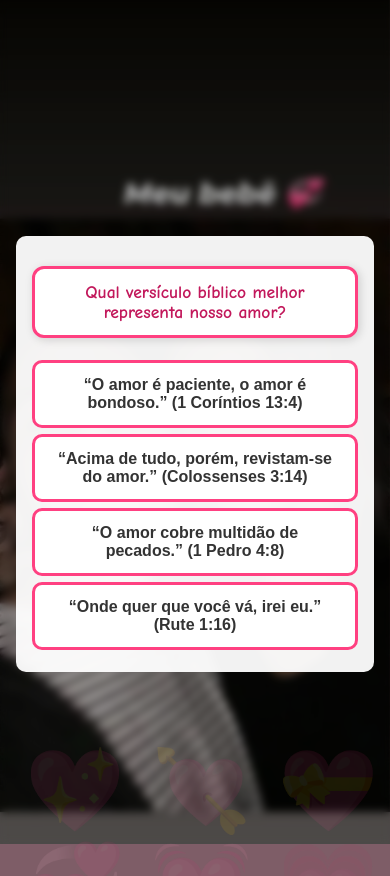
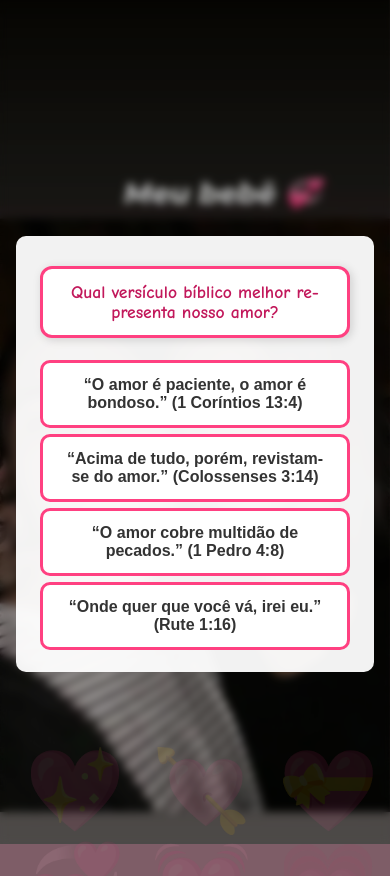
Before and after one commit to Vand1010/Quiz, a plain HTML site: page quiz.html in a window 390 px wide. Drawn offline with Linux system fonts and the light colour scheme.

Commit message:
Add files via upload

```diff
--- a/quiz.html
+++ b/quiz.html
@@ -2,7 +2,7 @@
 <html lang="pt-BR">
 <head>
   <meta charset="UTF-8" />
-  <meta name="viewport" content="width=device-width, initial-scale=1" />
+  <meta name="viewport" content="width=device-width, initial-scale=1.0" />
   <title>Quiz + Presente Interativo 💞</title>
   <link rel="stylesheet" href="style.css" />
 </head>
@@ -21,8 +21,17 @@
     <!-- Mensagem do presente -->
     <div id="cardMessage" class="card hidden">
       <p>Você arrasou no quiz, meu amor! 💘<br>
-         Que nosso amor continue crescendo em graça e alegria. <br>
-         Feliz Dia dos Namorados! 💑✨
+Cada resposta sua só confirmou o quanto você me conhece e o quanto somos ligados pelo coração.
+Que privilégio é viver esse amor ao seu lado!
+<br><br>
+A Bíblia diz:
+"O amor é paciente, o amor é bondoso. Não inveja, não se vangloria, não se orgulha.
+Tudo sofre, tudo crê, tudo espera, tudo suporta. O amor jamais acaba." = 1 Coríntios 13:4,7-8
+<br><br>
+E é assim que quero seguir com você: com paciência, bondade, fé e alegria.
+Que Deus continue abençoando nossa união com carinho, cumplicidade e muitos momentos felizes!
+<br><br>
+Feliz Dia dos Namorados, minha bênção! 💑✨
       </p>
     </div>
   </div>
--- a/quiz.js
+++ b/quiz.js
@@ -87,7 +87,37 @@ const quizData = [
       "Tudo isso e mais um pouco!"
     ],
     correct: 3
-  }
+  },
+     {
+    question: "Qual nossa musica?",
+    options: [
+      "Seu sorriso",
+      "Alguma do 7minutoz",
+      "Nao temos!"
+    ],
+    correct: 0
+  },
+      {
+    question: "Qual nossa musica?",
+    options: [
+      "Seu sorriso",
+      "Alguma do 7minutoz",
+      "Nao temos!"
+    ],
+    correct: 0
+  },
+      {
+    question: "Qual nossa musica?",
+    options: [
+      "Seu sorriso",
+      "Alguma do 7minutoz",
+      "Nao temos!"
+    ],
+    correct: 0
+  },
+
+
+
 ];
 
 let currentQuestion = 0;
--- a/style.css
+++ b/style.css
@@ -91,6 +91,7 @@ button {
   transition: all 0.3s ease;
   height: 10vh;
   min-width: 150px;
+  box-sizing: border-box;
 }
 
 button:hover {
@@ -107,6 +108,8 @@ button:hover {
   box-shadow: 0 0 20px rgba(255, 105, 180, 0.3);
   font-size: 1.2rem;
   color: #e91e63;
+  word-wrap: break-word;
+  overflow-wrap: break-word;
 }
 
 /* ---------- ESCONDER ---------- */
@@ -131,6 +134,9 @@ button:hover {
   max-width: 400px;
   margin-left: auto;
   margin-right: auto;
+  white-space: normal;
+  word-wrap: break-word;
+  overflow-wrap: break-word;
 }
 
 .option-btn:hover {
@@ -156,11 +162,16 @@ button:hover {
   display: inline-block;
   max-width: 90%;
   text-align: center;
+  word-wrap: break-word;
+  overflow-wrap: break-word;
+  hyphens: auto;
 }
+
 /* Espaçamento extra entre os botões Próxima e Voltar */
 #nextBtn {
   margin-right: 10px; /* ou o valor que preferir */
 }
+
 @keyframes fadeInUp {
   from {
     opacity: 0;
@@ -182,12 +193,13 @@ button:hover {
     height: auto;
     padding: 1rem;
     justify-content: flex-start;
+    overflow-x: hidden;
   }
 
   .container {
-    width: 100%;
+    width: 95%;
     max-width: 100%;
-    padding: 1rem;
+    padding: 1rem 1.5rem;
     border-radius: 10px;
     box-shadow: none;
     background: rgba(255, 255, 255, 0.95);
@@ -198,6 +210,9 @@ button:hover {
     font-size: 1.1rem;
     padding: 0.8rem 1rem;
     max-width: 100%;
+    word-wrap: break-word;
+    overflow-wrap: break-word;
+    hyphens: auto;
   }
 
   .option-btn {
@@ -206,31 +221,35 @@ button:hover {
     max-width: 100%;
     margin: 0.4rem auto;
     box-shadow: none;
+    white-space: normal;
+    word-wrap: break-word;
+    overflow-wrap: break-word;
   }
 
   button {
     font-size: 1rem;
-    padding: 0.8rem 1.5rem;
-    height: 8vh;
+    padding: 0.8rem 1.2rem;
+    height: auto;
     min-width: 120px;
-    margin: 0.3rem;
+    margin: 0.3rem 0.5rem;
   }
 
-  /* Ajusta os botões Próxima e Voltar para ficarem lado a lado e responsivos */
+  /* Botões Próxima e Voltar lado a lado com espaçamento */
   #nextBtn, #backBtn {
     width: 48%;
     margin: 0.5% 1%;
     min-width: unset;
-    height: 8vh;
+    height: 40px;
+    line-height: 1.2;
   }
 
-  /* Reduz tamanho dos corações flutuantes para não atrapalhar visual */
+  /* Diminui tamanho e opacidade dos corações flutuantes */
   body::before {
     font-size: 5rem;
     opacity: 0.1;
   }
 
-  /* Slideshow fica com background ajustado para evitar repetições estranhas */
+  /* Ajusta slideshow para cobrir sem repetir */
   .slideshow-background {
     background-size: cover;
     background-repeat: no-repeat;
@@ -240,41 +259,7 @@ button:hover {
     font-size: 1rem;
     padding: 1rem 1.5rem;
     box-shadow: none;
+    word-wrap: break-word;
+    overflow-wrap: break-word;
   }
 }
-/* Ajuste para telas pequenas (celulares) */
-@media (max-width: 480px) {
-  /* Deixa o texto da pergunta menor e com espaçamento adequado */
-  #question {
-    font-size: 1.1rem;  /* reduz um pouco o tamanho */
-    padding: 0.8rem 1rem;
-    max-width: 100%;
-    word-wrap: break-word;
-  }
-
-  /* Botões das opções ocupando quase toda a largura */
-  .option-btn {
-    max-width: 100%;
-    font-size: 1rem;
-    padding: 0.8rem 1rem;
-  }
-
-  /* Container mais compacto */
-  .container {
-    padding: 1rem;
-    width: 95%;
-  }
-
-  /* Botões Próxima e Voltar menores e mais alinhados */
-  button {
-    height: auto;
-    padding: 0.8rem 1.2rem;
-    font-size: 1rem;
-    min-width: 120px;
-  }
-
-  /* Ajusta margem entre botões para caber melhor */
-  #nextBtn {
-    margin-right: 5px;
-  }
-}
```
